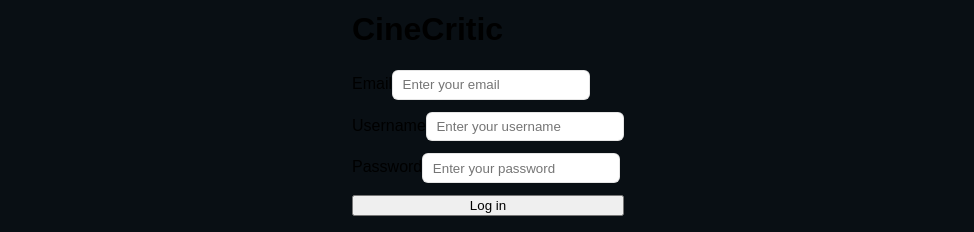
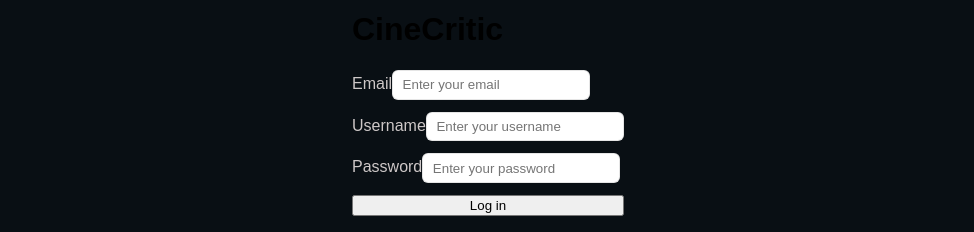
Before and after one commit to vetematts/CineCritic-frontend, a React (Vite) app: page /login in a window 1280 px wide. Shown: the part 143-375 px from the top of the page, without its empty margins (152-1126 px from the left). Built offline with nearby package versions, Linux system fonts and the light colour scheme; no server answers; a web font is replaced by a local one.

Commit message:
feat: Added a gray font colour to the login labels.

```diff
--- a/src/components/LoginForm.jsx
+++ b/src/components/LoginForm.jsx
@@ -19,6 +19,11 @@ const StyledInput = styled.input`
 
 const StyledError = styled.p`
   color: #ffb4a2;
+`;
+
+// Give the labels a grayish white colour
+const StyledLoginLabels = styled.label`
+  color: #cec8c8ff;
 `;
 
 export default function LoginForm() {
@@ -51,7 +56,7 @@ export default function LoginForm() {
 
   return (
     <StyledForm onSubmit={handleLoginSubmit}>
-      <label>
+      <StyledLoginLabels>
         Email
         <StyledInput
           type="email"
@@ -59,8 +64,8 @@ export default function LoginForm() {
           onChange={(event) => setEmail(event.target.value)}
           placeholder="Enter your email"
         />
-      </label>
-      <label>
+      </StyledLoginLabels>
+      <StyledLoginLabels>
         Username
         <StyledInput
           type="text"
@@ -68,8 +73,8 @@ export default function LoginForm() {
           onChange={(event) => setUsername(event.target.value)}
           placeholder="Enter your username"
         />
-      </label>
-      <label>
+      </StyledLoginLabels>
+      <StyledLoginLabels>
         Password
         <StyledInput
           type="password"
@@ -78,7 +83,7 @@ export default function LoginForm() {
           placeholder="Enter your password"
           required
         />
-      </label>
+      </StyledLoginLabels>
       {message && <StyledError>{message}</StyledError>}
       <button type="submit">Log in</button>
     </StyledForm>
```
